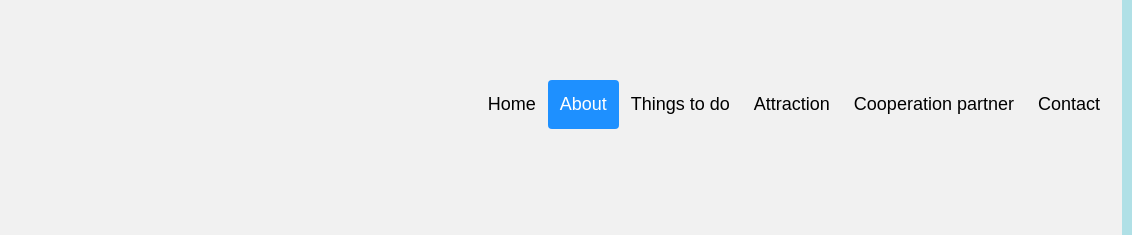
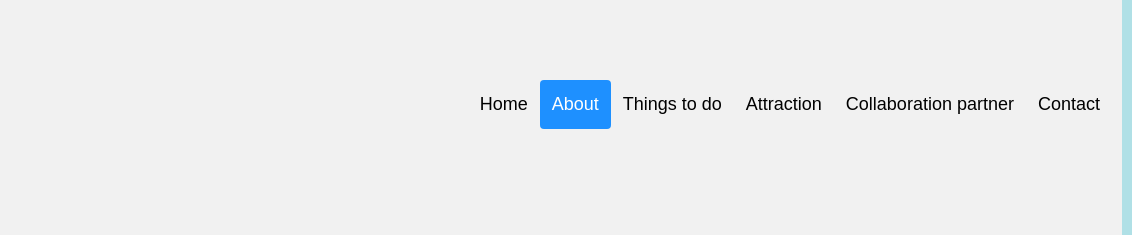
Before and after one commit to DESMONDLEE96/DESMONDLEE96.github.io, a plain HTML site: page about.html in a window 1280 px wide. Shown: the top 235 px of the page, 148-1280 px from the left. Drawn offline with Linux system fonts and the light colour scheme.

Commit message:
Update about.html

```diff
--- a/about.html
+++ b/about.html
@@ -51,7 +51,7 @@ function scrollFunction() {
         <a class="active" href="about.html">About</a>
         <a href="Destination.html">Things to do</a>
         <a href="Attraction.html">Attraction</a>
-        <a href="corporate.html">Cooperation partner</a>
+        <a href="corporate.html">Collaboration partner</a>
         <a href="contact.html">Contact</a>
         </div> </div>
 
```
